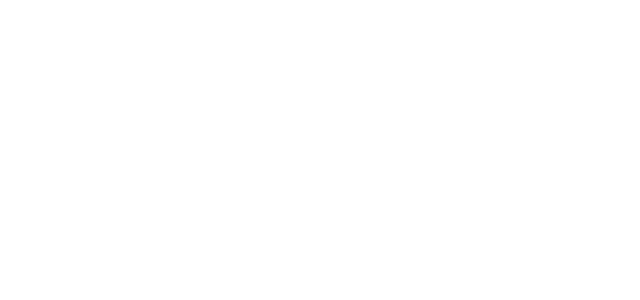
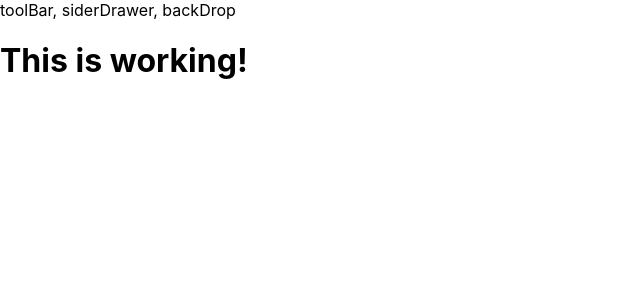
Before and after one commit to nachoAndresFV/BurguerBuilder, a React (Create React App) app: page / in a window 1280 px wide. Shown: the top 300 px of the page, without its empty margins (0-640 px from the left). Built offline with nearby package versions, Linux system fonts and the light colour scheme.

Commit message:
Layout component

```diff
--- a/src/App.js
+++ b/src/App.js
@@ -1,9 +1,11 @@
 import React from 'react';
-
+import Layout from './components/layout/Layout';
 function App() {
   return (
     <div>
-
+      <Layout>
+        <h1>This is working!</h1>
+      </Layout>
     </div>
   );
 }
--- /dev/null
+++ b/src/components/layout/Layout.js
@@ -0,0 +1,18 @@
+import React from 'react';
+import Aux from '../../hoc/Aux';
+
+const layout = (props) => (
+    <Aux>
+        <div>
+            toolBar,
+            siderDrawer,
+            backDrop
+        </div>
+        <main>
+            {props.children}
+        </main>
+    </Aux>
+
+);
+
+export default layout;
--- /dev/null
+++ b/src/hoc/Aux.js
@@ -0,0 +1,3 @@
+const aux = (props) => props.children;
+
+export default aux;
```
